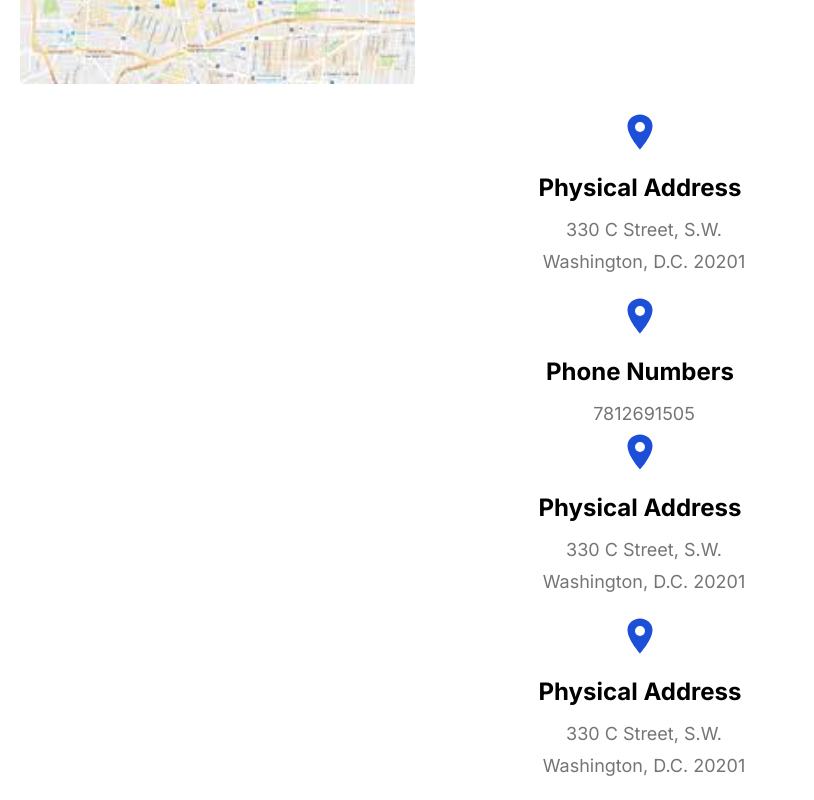
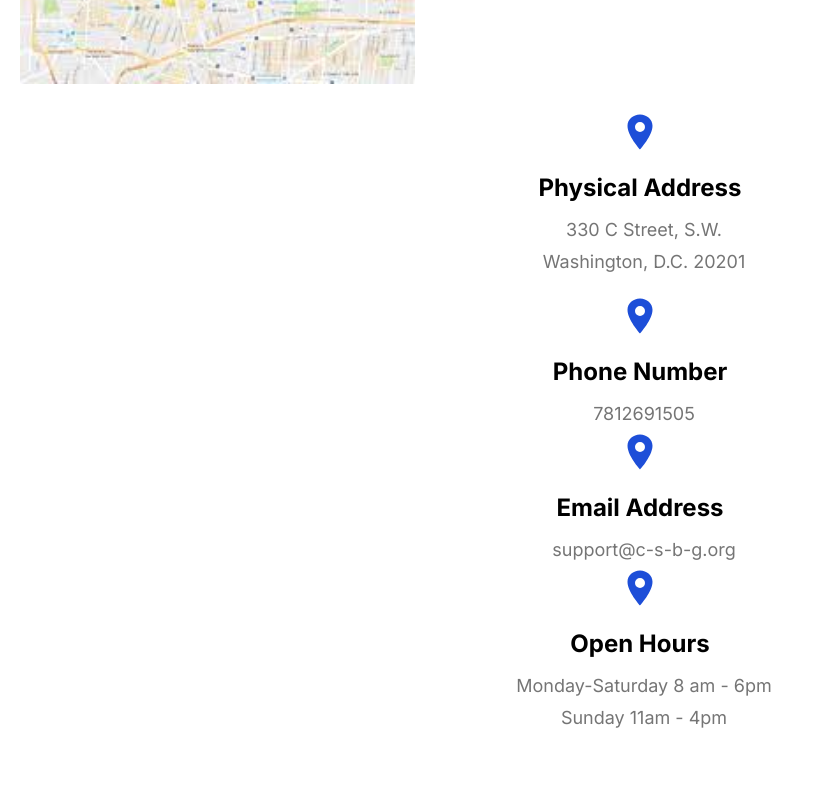
Before and after one commit to Richson-Tech/org, a Next.js app: page /contact in a window 1280 px wide. Shown: the part 555-1355 px from the top of the page, without its empty margins (0-814 px from the left). After the commit the page ends 1307 px from the top, so only its background shows below. Built offline with nearby package versions, Linux system fonts and the light colour scheme.

Commit message:
new commits added

```diff
--- a/src/app/contact/page.jsx
+++ b/src/app/contact/page.jsx
@@ -32,7 +32,7 @@ const page = () => {
             className="text-blue-700 text-center"
             size="2.5rem"
           />
-          <h5 className="text-2xl pt-5 pb-3 font-bold">Phone Numbers</h5>
+          <h5 className="text-2xl pt-5 pb-3 font-bold">Phone Number</h5>
         </div>
         <p className="text-lg text-[#757575] pb-1 font-[inter] text-center pl-5 pr-3">
           7812691505
@@ -44,13 +44,10 @@ const page = () => {
             className="text-blue-700 text-center"
             size="2.5rem"
           />
-          <h5 className="text-2xl pt-5 pb-3 font-bold">Physical Address</h5>
+          <h5 className="text-2xl pt-5 pb-3 font-bold">Email Address</h5>
         </div>
         <p className="text-lg text-[#757575] pb-1 font-[inter] text-center pl-5 pr-3">
-          330 C Street, S.W.
-        </p>
-        <p className="text-lg text-[#757575] pb-5 font-[inter] text-center pl-5 pr-3">
-          Washington, D.C. 20201
+        support@c-s-b-g.org
         </p>
       </div>
       <div className="flex flex-col items-center">
@@ -59,13 +56,13 @@ const page = () => {
             className="text-blue-700 text-center"
             size="2.5rem"
           />
-          <h5 className="text-2xl pt-5 pb-3 font-bold">Physical Address</h5>
+          <h5 className="text-2xl pt-5 pb-3 font-bold">Open Hours</h5>
         </div>
         <p className="text-lg text-[#757575] pb-1 font-[inter] text-center pl-5 pr-3">
-          330 C Street, S.W.
+        Monday-Saturday 8 am - 6pm
         </p>
         <p className="text-lg text-[#757575] pb-5 font-[inter] text-center pl-5 pr-3">
-          Washington, D.C. 20201
+        Sunday 11am - 4pm
         </p>
       </div>
     </div>
```
